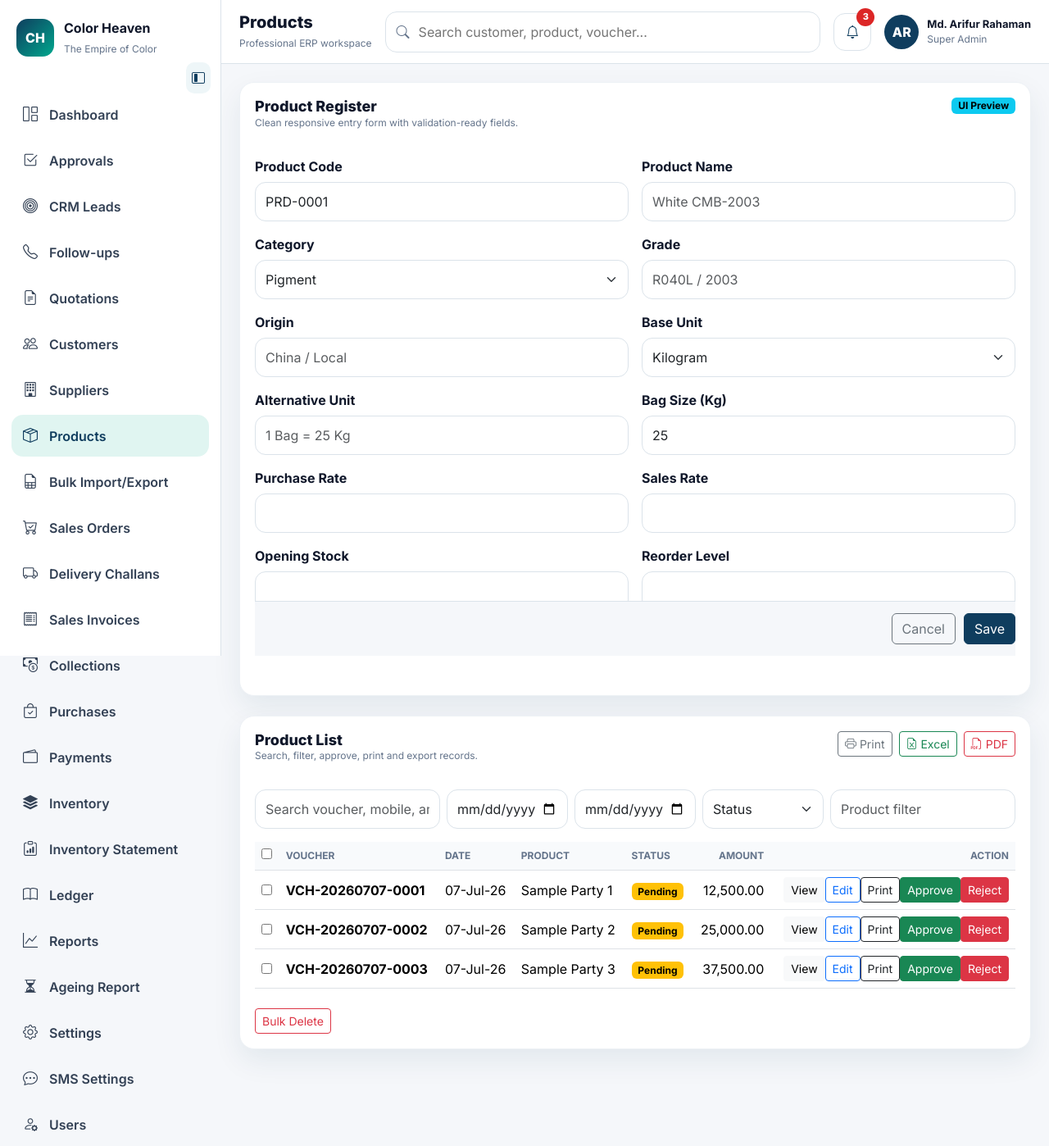
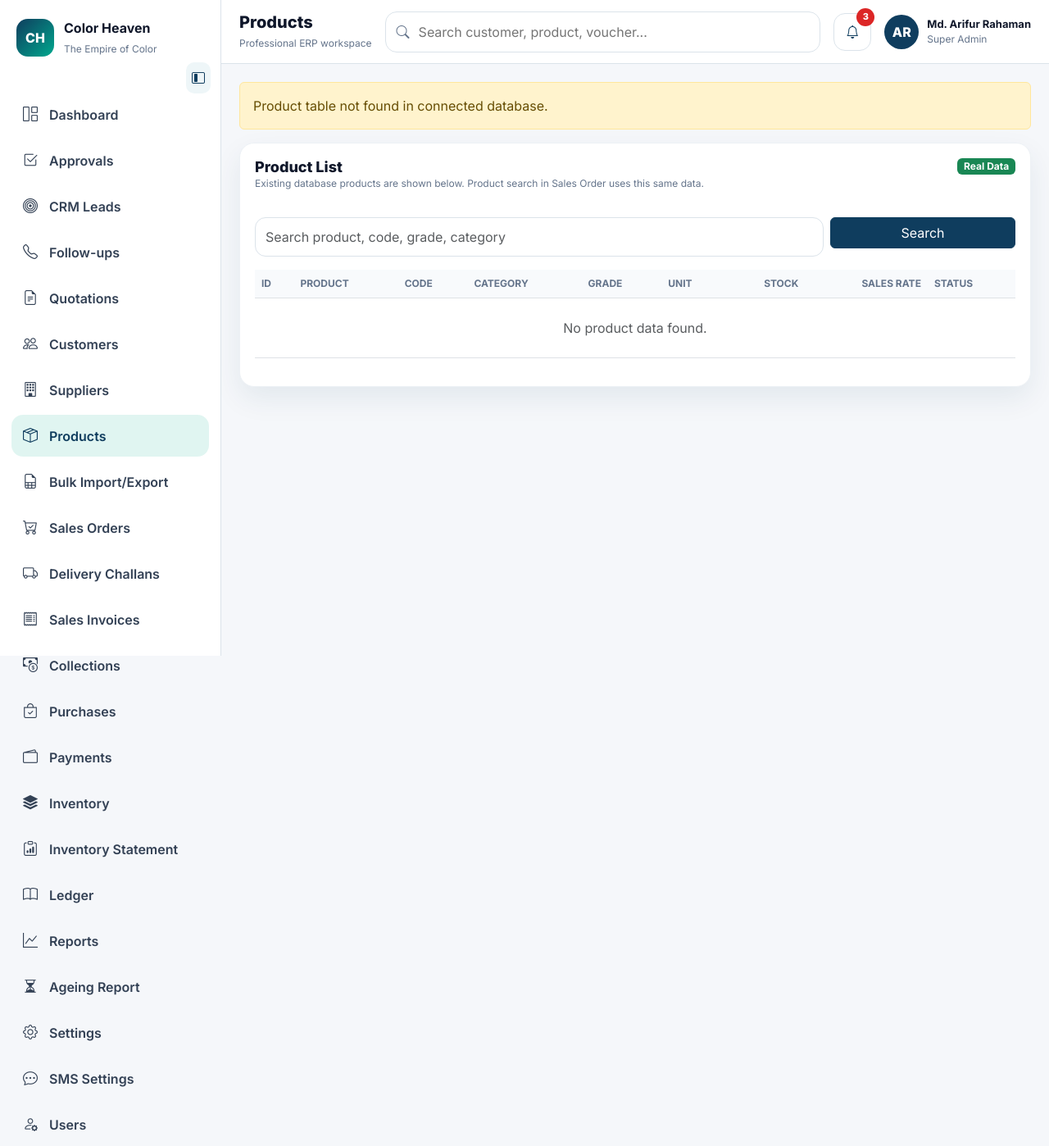
Before and after one commit to colorheaven/colorpolytech-live, a PHP site: page /products.php in a window 1280 px wide. Shown: the top 1398 px of the page at 82% size. Run offline with PHP 8.4, Linux system fonts and the light colour scheme.

Commit message:
Show existing database products in new UI

```diff
--- a/office/ch_products.php
+++ b/office/ch_products.php
@@ -1 +1,37 @@
-<?php require_once __DIR__.'/includes/ch_ui_components.php'; ch_begin_app('products','Products'); ch_quick_form('Product Register',[['label'=>'Product Code','value'=>'PRD-0001'],['label'=>'Product Name','placeholder'=>'White CMB-2003'],['label'=>'Category','type'=>'select','options'=>['Pigment','Filler Masterbatch','Color Masterbatch','Additive Masterbatch','Resin','Chemical']],['label'=>'Grade','placeholder'=>'R040L / 2003'],['label'=>'Origin','placeholder'=>'China / Local'],['label'=>'Base Unit','type'=>'select','options'=>['Kilogram','Bag','Drum','Piece']],['label'=>'Alternative Unit','placeholder'=>'1 Bag = 25 Kg'],['label'=>'Bag Size (Kg)','type'=>'number','value'=>'25'],['label'=>'Purchase Rate','type'=>'number'],['label'=>'Sales Rate','type'=>'number'],['label'=>'Opening Stock','type'=>'number'],['label'=>'Reorder Level','type'=>'number']]); ch_module_list('Product List','Product'); ch_end_app(); ?>
+<?php
+require_once __DIR__.'/includes/ch_backend.php';
+require_once __DIR__.'/includes/ch_ui_components.php';
+chb_require_login();
+$errors=[];$rows=[];$table='products';
+try{
+    chb_db();
+    if(!chb_table_exists($table)){
+        foreach(['product','items','stock_items','materials','tbl_products'] as $t){ if(chb_table_exists($t)){ $table=$t; break; } }
+    }
+    if(chb_table_exists($table)){
+        $name=chb_pick_col($table,['product_name','name','description','item_name']);
+        $code=chb_pick_col($table,['product_code','unique_code','code','sku']);
+        $category=chb_pick_col($table,['category','category_name','category_id']);
+        $grade=chb_pick_col($table,['grade','model','type']);
+        $unit=chb_pick_col($table,['unit','unit_name','unit_id']);
+        $stock=chb_pick_col($table,['current_stock','stock','opening_stock','qty']);
+        $rate=chb_pick_col($table,['sales_rate','sale_price','price','rate']);
+        $status=chb_pick_col($table,['status']);
+        $deleted=chb_pick_col($table,['deleted_at']);
+        $where='1=1';$params=[];$q=trim($_GET['q']??'');
+        if($deleted)$where.=" AND `$deleted` IS NULL";
+        if($q!=='' && $name){$parts=[];foreach(array_filter([$name,$code,$category,$grade]) as $c){$parts[]="`$c` LIKE ?";$params[]="%$q%";}if($parts)$where.=' AND ('.implode(' OR ',$parts).')';}
+        $order=$name?:'id';$st=chb_db()->prepare("SELECT * FROM `$table` WHERE $where ORDER BY `$order` ASC LIMIT 300");$st->execute($params);$rows=$st->fetchAll();
+    } else { $errors[]='Product table not found in connected database.'; }
+}catch(Throwable $e){$errors[]=$e->getMessage();}
+ch_begin_app('products','Products');
+foreach($errors as $e) echo '<div class="alert alert-warning">'.chb_e($e).'</div>';
+?>
+<div class="ch-card"><div class="ch-card-header"><div><h3>Product List</h3><p>Existing database products are shown below. Product search in Sales Order uses this same data.</p></div><span class="badge text-bg-success">Real Data</span></div>
+<form class="row g-2 mb-3" method="get"><div class="col-md-9"><input name="q" class="form-control" placeholder="Search product, code, grade, category" value="<?=chb_e($_GET['q']??'')?>"></div><div class="col-md-3"><button class="btn btn-ch-primary w-100">Search</button></div></form>
+<div class="table-responsive"><table class="table ch-table align-middle"><thead><tr><th>ID</th><th>Product</th><th>Code</th><th>Category</th><th>Grade</th><th>Unit</th><th class="text-end">Stock</th><th class="text-end">Sales Rate</th><th>Status</th></tr></thead><tbody>
+<?php foreach($rows as $r): ?>
+<tr><td><?=chb_e($r['id']??'')?></td><td><strong><?=chb_e($name?($r[$name]??''):'')?></strong></td><td><?=chb_e($code?($r[$code]??''):'')?></td><td><?=chb_e($category?($r[$category]??''):'')?></td><td><?=chb_e($grade?($r[$grade]??''):'')?></td><td><?=chb_e($unit?($r[$unit]??''):'')?></td><td class="text-end"><?=ch_money($stock?($r[$stock]??0):0)?></td><td class="text-end"><?=ch_money($rate?($r[$rate]??0):0)?></td><td><span class="badge text-bg-<?=strtolower((string)($status?($r[$status]??'active'):'active'))==='active'?'success':'secondary'?>"><?=chb_e($status?($r[$status]??'Active'):'Active')?></span></td></tr>
+<?php endforeach; if(!$rows): ?><tr><td colspan="9" class="text-center text-muted py-4">No product data found.</td></tr><?php endif; ?>
+</tbody></table></div></div>
+<?php ch_end_app(); ?>
```
